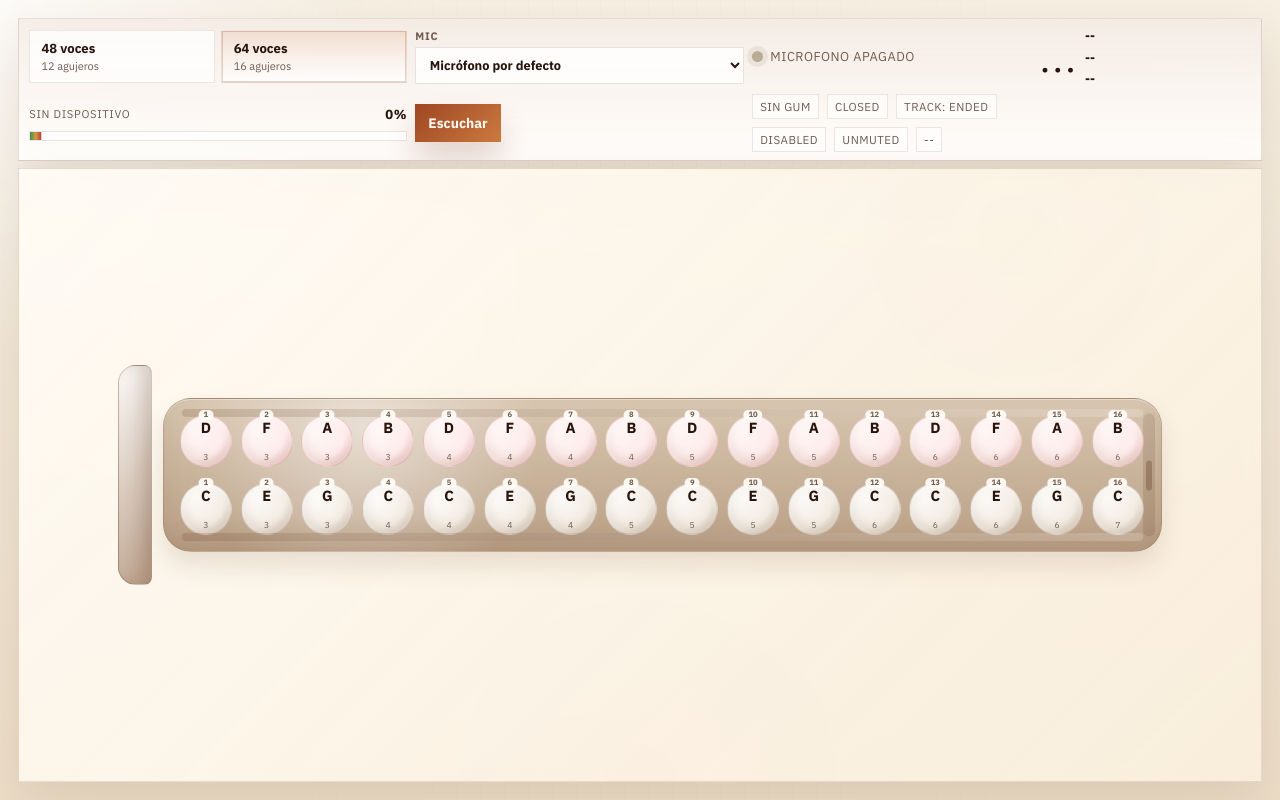
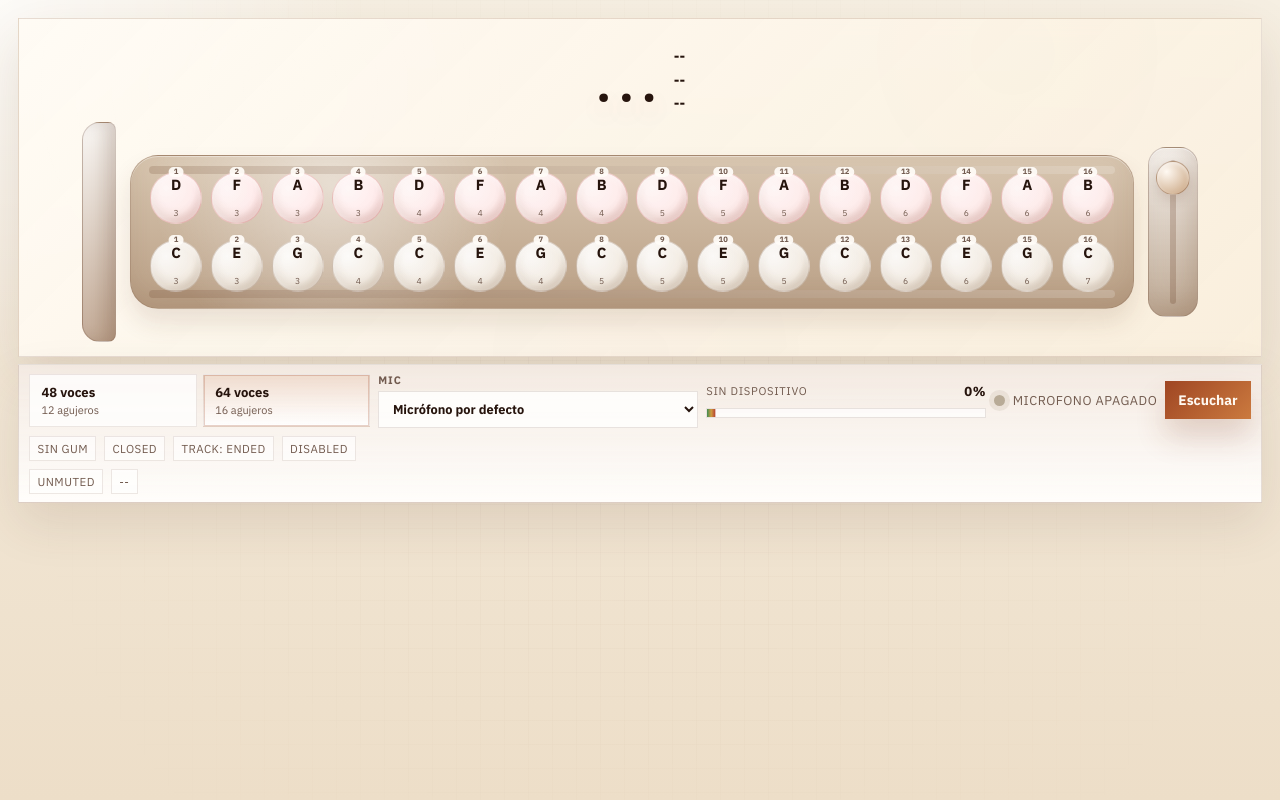
Before and after one commit to emilrichardo/armonicacromatica, a React (Vite) app: page / in a window 1280 px wide. Built offline with nearby package versions, Linux system fonts and the light colour scheme.

Commit message:
Refine harmonica UI and note mapping

```diff
--- a/src/App.css
+++ b/src/App.css
@@ -3,7 +3,7 @@
   gap: 0.45rem;
   width: 100%;
   min-height: calc(100vh - 2 * clamp(10px, 1.4vw, 24px));
-  grid-template-rows: auto minmax(0, 1fr);
+  align-content: start;
 }
 
 .compact-panel,
@@ -28,7 +28,7 @@
 
 .compact-panel {
   display: grid;
-  grid-template-columns: auto auto minmax(180px, 280px) auto;
+  grid-template-columns: auto minmax(220px, 320px) minmax(180px, 280px) auto auto;
   gap: 0.5rem;
   align-items: center;
   padding: 0.5rem 0.65rem;
@@ -52,6 +52,29 @@
   display: flex;
   align-items: center;
   gap: 0.6rem;
+}
+
+.note-banner {
+  display: grid;
+  gap: 0.35rem;
+  justify-items: center;
+  width: 100%;
+  margin-bottom: 0.6rem;
+}
+
+.note-readout-hero {
+  display: flex;
+  align-items: end;
+  gap: 1rem;
+}
+
+.mobile-hint {
+  display: none;
+  margin: 0;
+  color: var(--muted);
+  font-size: 0.72rem;
+  text-transform: uppercase;
+  letter-spacing: 0.08em;
 }
 
 .level-panel {
@@ -123,8 +146,9 @@
   gap: 0.2rem;
   color: var(--ink);
   font-family: var(--font-display);
-  font-size: clamp(2rem, 4vw, 3.1rem);
+  font-size: clamp(3rem, 7vw, 5.5rem);
   line-height: 0.88;
+  text-shadow: 0 10px 24px rgba(159, 70, 35, 0.16);
 }
 
 .enharmonic {
@@ -139,7 +163,7 @@
   display: grid;
   gap: 0.35rem;
   color: var(--ink);
-  font-size: 0.78rem;
+  font-size: 0.88rem;
 }
 
 .detector-actions {
@@ -247,19 +271,17 @@
 }
 
 .layout-panel {
-  display: flex;
-  min-height: 0;
-  justify-content: center;
-  align-items: center;
-  padding: 0.7rem;
+  display: grid;
+  justify-items: center;
+  padding: 1rem 0.8rem 0.85rem;
   overflow: auto;
 }
 
 .harmonica-frame {
   display: grid;
-  grid-template-columns: 34px minmax(max-content, 1fr);
+  grid-template-columns: 34px minmax(max-content, 1fr) 50px;
   align-items: center;
-  gap: 0.7rem;
+  gap: 0.85rem;
 }
 
 .harmonica-mouthpiece {
@@ -277,7 +299,7 @@
   position: relative;
   display: grid;
   gap: 1rem;
-  padding: 1rem 1.1rem 1rem 1rem;
+  padding: 1rem 1.2rem;
   border-radius: 28px;
   background:
     radial-gradient(circle at 20% 20%, rgba(255, 255, 255, 0.48), transparent 22%),
@@ -365,18 +387,19 @@
 }
 
 .hole-bubble.active {
-  transform: translateY(-1px);
+  transform: translateY(-3px) scale(1.12);
   box-shadow:
     inset 0 2px 8px rgba(255, 255, 255, 0.62),
-    0 0 0 3px rgba(197, 122, 63, 0.22),
-    0 10px 14px rgba(91, 47, 27, 0.14);
+    0 0 0 5px rgba(197, 122, 63, 0.22),
+    0 14px 26px rgba(91, 47, 27, 0.2);
+  z-index: 2;
 }
 
 .hole-bubble.draw.active {
   box-shadow:
     inset 0 2px 8px rgba(255, 255, 255, 0.62),
-    0 0 0 3px rgba(182, 64, 50, 0.22),
-    0 10px 14px rgba(91, 47, 27, 0.14);
+    0 0 0 5px rgba(182, 64, 50, 0.28),
+    0 14px 26px rgba(91, 47, 27, 0.2);
 }
 
 .hole-bubble.slide-on {
@@ -412,31 +435,52 @@
   letter-spacing: 0.04em;
 }
 
-.slide-indicator-rail {
-  position: absolute;
-  top: 50%;
-  right: 0.38rem;
-  transform: translateY(-50%);
+.slider-lever {
+  position: relative;
   display: flex;
-  align-items: center;
-  width: 12px;
-  height: calc(100% - 1.8rem);
-  padding: 0.18rem;
-  border-radius: 999px;
-  background: rgba(86, 49, 28, 0.14);
+  justify-content: center;
+  width: 50px;
+  height: 170px;
+  padding-top: 0.8rem;
+  border-radius: 18px;
+  background:
+    linear-gradient(180deg, rgba(255, 255, 255, 0.7), rgba(184, 162, 140, 0.8)),
+    linear-gradient(90deg, #efe5d8, #b89f87);
+  border: 1px solid rgba(84, 47, 27, 0.24);
+  box-shadow:
+    inset 0 1px 0 rgba(255, 255, 255, 0.45),
+    inset 0 -12px 22px rgba(97, 56, 31, 0.14);
 }
 
-.slide-indicator {
-  width: 100%;
-  height: 26%;
+.slider-lever::before {
+  content: '';
+  position: absolute;
+  top: 12px;
+  bottom: 12px;
+  left: 50%;
+  width: 6px;
+  transform: translateX(-50%);
   border-radius: 999px;
-  background: rgba(95, 56, 31, 0.32);
-  transition: transform 120ms ease, background-color 120ms ease;
+  background: rgba(102, 60, 34, 0.24);
 }
 
-.slide-indicator.active {
-  transform: translateY(-68%);
-  background: linear-gradient(180deg, #cb7a3f, #9f4623);
+.slider-knob {
+  position: relative;
+  z-index: 1;
+  width: 34px;
+  height: 34px;
+  border-radius: 50%;
+  background:
+    radial-gradient(circle at 30% 30%, #fff9f2, #d6b99c 70%, #b5875d 100%);
+  border: 1px solid rgba(84, 47, 27, 0.24);
+  box-shadow:
+    inset 0 2px 4px rgba(255, 255, 255, 0.6),
+    0 6px 12px rgba(91, 47, 27, 0.16);
+  transition: transform 120ms ease;
+}
+
+.slider-lever.active .slider-knob {
+  transform: translateX(-11px);
 }
 
 .error-text {
@@ -464,10 +508,32 @@
 
   .harmonica-frame {
     grid-template-columns: 1fr;
+    justify-items: center;
   }
 
   .harmonica-mouthpiece {
     display: none;
+  }
+
+  .slider-lever {
+    width: 180px;
+    height: 48px;
+    padding-top: 0;
+    align-items: center;
+  }
+
+  .slider-lever::before {
+    top: 50%;
+    bottom: auto;
+    left: 12px;
+    right: 12px;
+    width: auto;
+    height: 6px;
+    transform: translateY(-50%);
+  }
+
+  .slider-lever.active .slider-knob {
+    transform: translateX(-40px);
   }
 }
 
@@ -491,6 +557,16 @@
     padding: 0.6rem;
   }
 
+  .note-readout-hero {
+    flex-direction: column;
+    align-items: center;
+    gap: 0.3rem;
+  }
+
+  .mobile-hint {
+    display: block;
+  }
+
   .harmonica-body {
     gap: 0.75rem;
     padding: 0.9rem 0.8rem;
@@ -498,6 +574,9 @@
 
   .holes-grid {
     gap: 0.42rem;
+    grid-auto-flow: column;
+    overflow-x: auto;
+    padding-bottom: 0.3rem;
   }
 
   .hole-bubble {
--- a/src/App.jsx
+++ b/src/App.jsx
@@ -126,6 +126,66 @@ function describeAudioError(error) {
   return `${name}.${detail}`.trim()
 }
 
+function buildCandidates(layout, midi) {
+  const candidates = []
+
+  layout.forEach((column) => {
+    const options = [
+      { tone: 'draw', slide: false, note: column.draw },
+      { tone: 'draw', slide: true, note: column.drawSlide },
+      { tone: 'blow', slide: false, note: column.blow },
+      { tone: 'blow', slide: true, note: column.blowSlide },
+    ]
+
+    options.forEach((option) => {
+      if (option.note.midi === midi) {
+        candidates.push({
+          hole: column.hole,
+          tone: option.tone,
+          slide: option.slide,
+          note: option.note,
+        })
+      }
+    })
+  })
+
+  return candidates
+}
+
+function findBestPosition(layout, midi, previousPosition) {
+  const candidates = buildCandidates(layout, midi)
+
+  if (candidates.length === 0) {
+    return null
+  }
+
+  if (!previousPosition) {
+    return candidates.sort((left, right) => {
+      if (left.hole !== right.hole) {
+        return left.hole - right.hole
+      }
+
+      if (left.slide !== right.slide) {
+        return Number(left.slide) - Number(right.slide)
+      }
+
+      return left.tone.localeCompare(right.tone)
+    })[0]
+  }
+
+  return candidates
+    .map((candidate) => {
+      const score =
+        Math.abs(candidate.hole - previousPosition.hole) * 20 +
+        (candidate.tone !== previousPosition.tone ? 6 : 0) +
+        (candidate.slide !== previousPosition.slide ? 2 : 0) +
+        (candidate.slide ? 1 : 0)
+
+      return { candidate, score }
+    })
+    .sort((left, right) => left.score - right.score)[0].candidate
+}
+
 function App() {
   const [instrument, setInstrument] = useState('64')
   const [micState, setMicState] = useState('idle')
@@ -154,6 +214,7 @@ function App() {
   const pendingDetectionRef = useRef(null)
   const lastConfirmedAtRef = useRef(0)
   const detectedRef = useRef(null)
+  const lastPositionRef = useRef(null)
 
   const tuning = TUNINGS[instrument]
   const layout = buildLayout(tuning)
@@ -186,12 +247,6 @@ function App() {
     syncAudioInputs()
   }, [selectedInputId])
 
-  useEffect(() => {
-    return () => {
-      stopListening()
-    }
-  }, [])
-
   function stopListening() {
     if (rafRef.current) {
       cancelAnimationFrame(rafRef.current)
@@ -213,6 +268,7 @@ function App() {
     dataRef.current = null
     pendingDetectionRef.current = null
     lastConfirmedAtRef.current = 0
+    lastPositionRef.current = null
     setDetected(null)
     setInputLevel(0)
     setActiveInputLabel('Sin dispositivo')
@@ -226,6 +282,12 @@ function App() {
     }))
     setMicState('idle')
   }
+
+  useEffect(() => {
+    return () => {
+      stopListening()
+    }
+  }, [])
 
   function analyseFrame() {
     const analyser = analyserRef.current
@@ -253,10 +315,10 @@ function App() {
     const [frequency, clarity] = detector
       ? detector.findPitch(data, audioContext.sampleRate)
       : [0, 0]
+    const now = audioContext.currentTime * 1000
 
     if (frequency >= 100 && frequency <= 3000 && clarity >= MIN_CLARITY && level >= MIN_LEVEL) {
       const pitch = frequencyToNoteData(frequency)
-      const now = performance.now()
       const currentCandidate = pendingDetectionRef.current
       const nextDetection = {
         ...pitch,
@@ -273,17 +335,24 @@ function App() {
       if (!sameNote) {
         pendingDetectionRef.current = nextDetection
       } else if (now - currentCandidate.timestamp >= MIN_SUSTAIN_MS) {
+        const matchedPosition = findBestPosition(
+          layout,
+          pitch.note.midi,
+          lastPositionRef.current,
+        )
+
         pendingDetectionRef.current = nextDetection
         lastConfirmedAtRef.current = now
+        lastPositionRef.current = matchedPosition
         setDetected({
           note: pitch.note,
           cents: pitch.cents,
           frequency,
           clarity,
+          position: matchedPosition,
         })
       }
     } else {
-      const now = performance.now()
       pendingDetectionRef.current = null
 
       if (detectedRef.current && now - lastConfirmedAtRef.current >= RELEASE_MS) {
@@ -408,70 +477,27 @@ function App() {
 
   const holeStates = layout.map((column) => ({
     hole: column.hole,
-    drawMode: detected
-      ? column.drawSlide.midi === detected.note.midi
+    drawMode:
+      detected?.position?.hole === column.hole && detected.position.tone === 'draw'
+        ? detected.position.slide
           ? 'slide'
-        : column.draw.midi === detected.note.midi
-          ? 'natural'
-          : null
+          : 'natural'
         : null,
-    blowMode: detected
-      ? column.blowSlide.midi === detected.note.midi
+    blowMode:
+      detected?.position?.hole === column.hole && detected.position.tone === 'blow'
+        ? detected.position.slide
           ? 'slide'
-        : column.blow.midi === detected.note.midi
-          ? 'natural'
-          : null
+          : 'natural'
         : null,
   }))
 
+  const activeSlide = Boolean(detected?.position?.slide)
+
   return (
     <main className="app-shell">
-      <section className="compact-panel">
-        <div className="instrument-toggle" role="tablist" aria-label="Tipo de armonica">
-          {Object.entries(TUNINGS).map(([key, value]) => (
-            <button
-              key={key}
-              type="button"
-              role="tab"
-              aria-selected={instrument === key}
-              className={instrument === key ? 'toggle-chip active' : 'toggle-chip'}
-              onClick={() => setInstrument(key)}
-            >
-              <span>{value.label}</span>
-              <small>{value.holes} agujeros</small>
-            </button>
-          ))}
-        </div>
-
-        <label className="input-select">
-          <span>Mic</span>
-          <select
-            value={selectedInputId}
-            onChange={handleInputChange}
-            disabled={micState === 'requesting'}
-          >
-            <option value="default">Micrófono por defecto</option>
-            {audioInputs
-              .filter((device) => device.deviceId && device.deviceId !== 'default')
-              .map((device, index) => (
-                <option key={device.deviceId || `device-${index}`} value={device.deviceId || 'default'}>
-                  {device.label || `Micrófono ${index + 1}`}
-                </option>
-              ))}
-          </select>
-        </label>
-
-        <div className="detector-topline">
-          <span className={`status-dot status-${micState}`}></span>
-          <span>
-            {micState === 'listening' && 'Escuchando'}
-            {micState === 'requesting' && 'Pidiendo permiso'}
-            {micState === 'idle' && 'Microfono apagado'}
-            {micState === 'error' && 'Error'}
-          </span>
-        </div>
-
-        <div className="inline-readout">
+      <section className="layout-panel">
+        <div className="note-banner">
+          <div className="note-readout-hero">
             <div className="note-main">
               {detected ? detected.note.shortLabel : '...'}
               {detected?.note.alt ? (
@@ -481,52 +507,15 @@ function App() {
             <div className="mini-metrics">
               <strong>{detected ? `${detected.frequency.toFixed(1)} Hz` : '--'}</strong>
               <strong>{detected ? formatCents(detected.cents) : '--'}</strong>
-            <strong>{detected ? `${Math.round(detected.clarity * 100)}%` : '--'}</strong>
+              <strong>
+                {detected?.position
+                  ? `${detected.position.tone === 'draw' ? 'Aspirada' : 'Soplada'} · Agujero ${detected.position.hole}`
+                  : '--'}
+              </strong>
             </div>
           </div>
-
-        <div className="level-panel compact-level">
-          <div className="level-labels">
-            <span>{activeInputLabel}</span>
-            <strong>{Math.round(inputLevel * 100)}%</strong>
+          <p className="mobile-hint">En celular conviene usarla en horizontal.</p>
         </div>
-          <div className="level-meter" aria-hidden="true">
-            <div
-              className="level-fill"
-              style={{ transform: `scaleX(${Math.max(0.03, inputLevel)})` }}
-            ></div>
-          </div>
-        </div>
-
-        <div className="detector-actions compact-actions">
-          {micState === 'listening' ? (
-            <button type="button" className="primary-button" onClick={stopListening}>
-              Detener
-            </button>
-          ) : (
-            <button
-              type="button"
-              className="primary-button"
-              onClick={startListening}
-              disabled={micState === 'requesting'}
-            >
-              {micState === 'requesting' ? 'Permiso...' : 'Escuchar'}
-            </button>
-          )}
-          {errorMessage ? <p className="error-text">{errorMessage}</p> : null}
-        </div>
-
-        <div className="debug-strip">
-          <span>{debugInfo.hasGetUserMedia ? 'gUM ok' : 'sin gUM'}</span>
-          <span>{debugInfo.audioContextState}</span>
-          <span>track: {debugInfo.trackReadyState}</span>
-          <span>{debugInfo.trackEnabled ? 'enabled' : 'disabled'}</span>
-          <span>{debugInfo.trackMuted ? 'muted' : 'unmuted'}</span>
-          <span>{debugInfo.sampleRate ? `${debugInfo.sampleRate} Hz` : '--'}</span>
-        </div>
-      </section>
-
-      <section className="layout-panel">
         <div className="harmonica-frame">
           <div className="harmonica-mouthpiece"></div>
           <div className="harmonica-body">
@@ -564,10 +553,96 @@ function App() {
               ))}
               </div>
             </div>
-            <div className="slide-indicator-rail">
-              <div className={detected ? 'slide-indicator active' : 'slide-indicator'}></div>
+          </div>
+          <div className={activeSlide ? 'slider-lever active' : 'slider-lever'}>
+            <div className="slider-knob"></div>
           </div>
         </div>
+      </section>
+
+      <section className="compact-panel">
+        <div className="instrument-toggle" role="tablist" aria-label="Tipo de armonica">
+          {Object.entries(TUNINGS).map(([key, value]) => (
+            <button
+              key={key}
+              type="button"
+              role="tab"
+              aria-selected={instrument === key}
+              className={instrument === key ? 'toggle-chip active' : 'toggle-chip'}
+              onClick={() => setInstrument(key)}
+            >
+              <span>{value.label}</span>
+              <small>{value.holes} agujeros</small>
+            </button>
+          ))}
+        </div>
+
+        <label className="input-select">
+          <span>Mic</span>
+          <select
+            value={selectedInputId}
+            onChange={handleInputChange}
+            disabled={micState === 'requesting'}
+          >
+            <option value="default">Micrófono por defecto</option>
+            {audioInputs
+              .filter((device) => device.deviceId && device.deviceId !== 'default')
+              .map((device, index) => (
+                <option key={device.deviceId || `device-${index}`} value={device.deviceId || 'default'}>
+                  {device.label || `Micrófono ${index + 1}`}
+                </option>
+              ))}
+          </select>
+        </label>
+
+        <div className="level-panel compact-level">
+          <div className="level-labels">
+            <span>{activeInputLabel}</span>
+            <strong>{Math.round(inputLevel * 100)}%</strong>
+          </div>
+          <div className="level-meter" aria-hidden="true">
+            <div
+              className="level-fill"
+              style={{ transform: `scaleX(${Math.max(0.03, inputLevel)})` }}
+            ></div>
+          </div>
+        </div>
+
+        <div className="detector-topline">
+          <span className={`status-dot status-${micState}`}></span>
+          <span>
+            {micState === 'listening' && 'Escuchando'}
+            {micState === 'requesting' && 'Pidiendo permiso'}
+            {micState === 'idle' && 'Microfono apagado'}
+            {micState === 'error' && 'Error'}
+          </span>
+        </div>
+
+        <div className="detector-actions compact-actions">
+          {micState === 'listening' ? (
+            <button type="button" className="primary-button" onClick={stopListening}>
+              Detener
+            </button>
+          ) : (
+            <button
+              type="button"
+              className="primary-button"
+              onClick={startListening}
+              disabled={micState === 'requesting'}
+            >
+              {micState === 'requesting' ? 'Permiso...' : 'Escuchar'}
+            </button>
+          )}
+          {errorMessage ? <p className="error-text">{errorMessage}</p> : null}
+        </div>
+
+        <div className="debug-strip">
+          <span>{debugInfo.hasGetUserMedia ? 'gUM ok' : 'sin gUM'}</span>
+          <span>{debugInfo.audioContextState}</span>
+          <span>track: {debugInfo.trackReadyState}</span>
+          <span>{debugInfo.trackEnabled ? 'enabled' : 'disabled'}</span>
+          <span>{debugInfo.trackMuted ? 'muted' : 'unmuted'}</span>
+          <span>{debugInfo.sampleRate ? `${debugInfo.sampleRate} Hz` : '--'}</span>
         </div>
       </section>
     </main>
```
Lines whose indentation alone changed are shown as unchanged.
